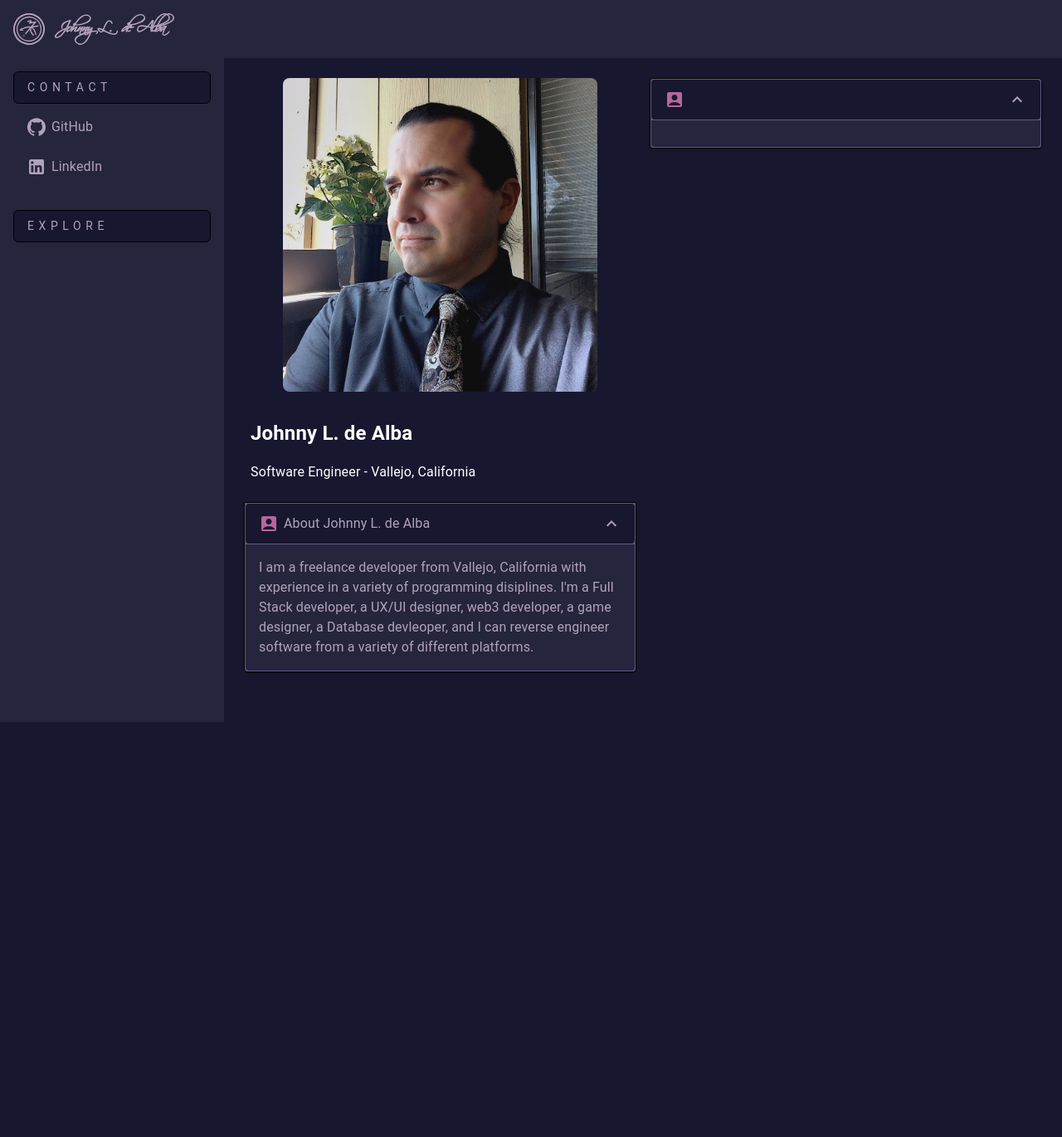
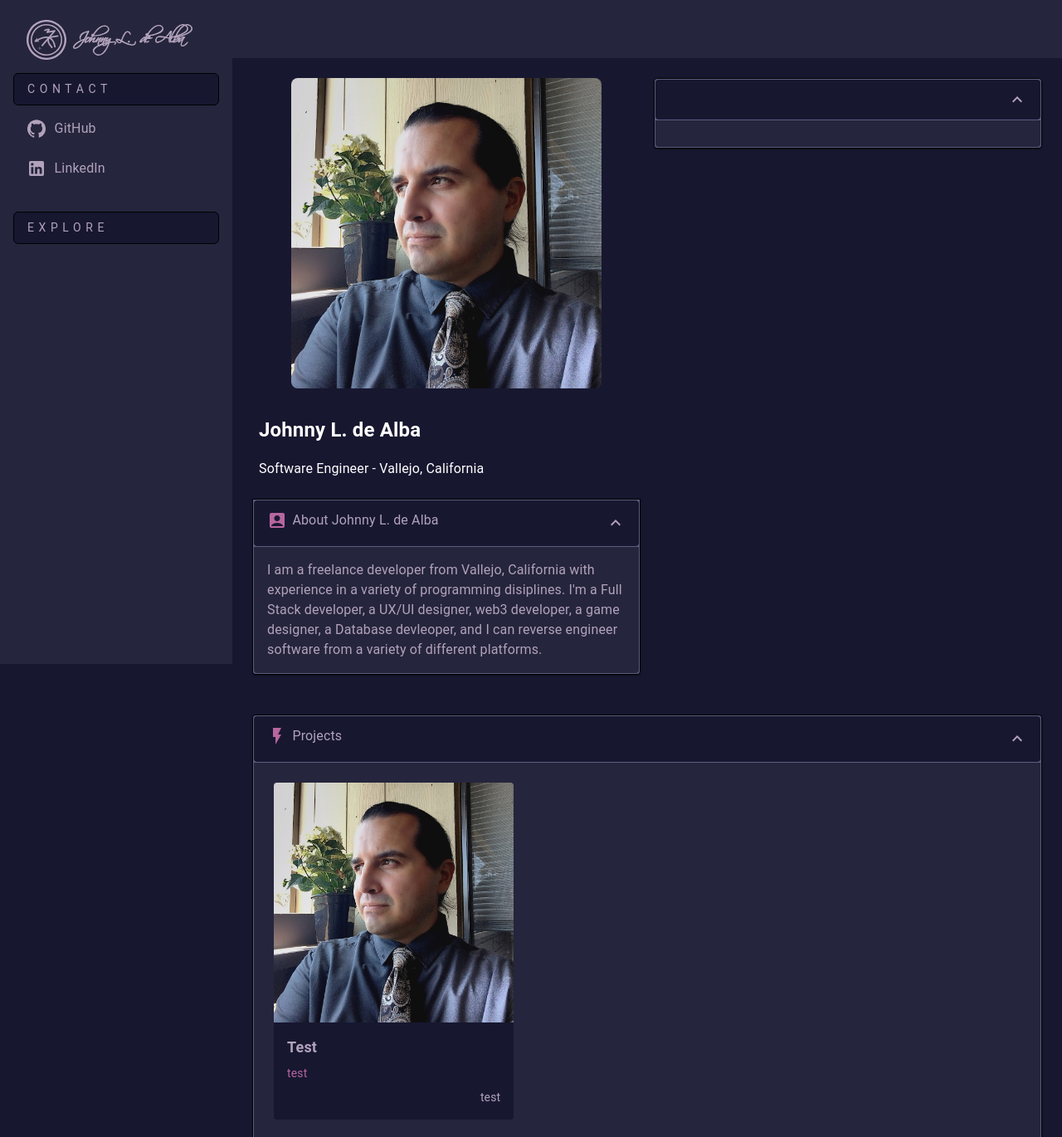
Before and after one commit to JohnnyLdeAlba/portfolio, a React (Create React App) app: page / in a window 1280 px wide. Shown: the top 1370 px of the page at 83% size. Before the commit the page ends 834 px from the top, so only its background shows below. Built offline with nearby package versions, Linux system fonts and the light colour scheme.

Commit message:
Added a project gallery and project view.

```diff
--- a/src/index.tsx
+++ b/src/index.tsx
@@ -31,6 +31,10 @@ import GitHubIcon from '@mui/icons-material/GitHub';
 import LinkedInIcon from '@mui/icons-material/LinkedIn';
 
 import AccountBoxIcon from '@mui/icons-material/AccountBox';
+import FlashOnIcon from '@mui/icons-material/FlashOn';
+import LanguageIcon from '@mui/icons-material/Language';
+import PublicIcon from '@mui/icons-material/Public';
+
 
 const config = {
   palette: {
@@ -40,10 +44,17 @@ const config = {
     lightPurple: '#25253d',
     lighterPurple: '#5c5c80',
     pink: '#b6669f',
-    link: '#b2a2bb'
+    link: '#b2a2bb',
+
+    miniCard: '#171730',
+    subtitle: '#b6669f'
   },
 
-  drawerWidth: '270px',
+  zIndex: {
+    projectView: 9999
+  },
+
+  drawerWidth: '280px',
   drawerTransition: 200
 };
 
@@ -209,12 +220,10 @@ function Navigation(props: {children?:React.ReactNode}) {
       display: 'flex',
       width: 'inherit',
       margin: '8px 16px',
-      '@media (min-width: 800px)': {display: 'none'}
     },
 
     icon: {
-      marginRight: '0.25em',
-      width: '24px'
+      marginRight: '0.4em',
     },
 
     listCategory: {
@@ -252,11 +261,9 @@ function Navigation(props: {children?:React.ReactNode}) {
         open={controller.visible}
         transitionDuration={config.drawerTransition}
         PaperProps={{sx: {
-          marginTop: 0,
           width: config.drawerWidth,
           borderRight: 0,
           backgroundColor: controller.drawerColor,
-          '@media (min-width: 800px)': {marginTop: '70px'}
         }}}>
         <List sx={{flexDirfection: 'column'}}>
           <ListItem sx={style.logo}><SigilIcon /> &nbsp;&nbsp; <SignatureIcon variant="small" /></ListItem>
@@ -290,6 +297,13 @@ function Menubar(props: {children?: React.ReactNode}) {
     controller.show(!controller.visible);
   };
 
+  const style = {
+    logo: {
+      display: 'block',
+      '@media (min-width: 800px)': {display: 'none'}
+    }
+  };
+
   return (
     <AppBar
       position="static"
@@ -311,7 +325,7 @@ function Menubar(props: {children?: React.ReactNode}) {
       }}>
         <MenuIcon sx={{marginTop: '8px', width: '38px'}}/>
       </IconButton>
-      <IconButton component={Link} href="." color="inherit">
+      <IconButton component={Link} href="." color="inherit" sx={style.logo}>
         <SigilIcon variant="small" /> &nbsp;&nbsp; <SignatureIcon />
       </IconButton>
     </AppBar>
@@ -336,25 +350,25 @@ function Headline() {
 
 function Card(props: {
   title?:string,
-  children?: React.ReactNode
+  icon?:React.ReactNode,
+  children?:React.ReactNode
 }) {
 
   const title = props.title ? props.title : '';
 
   const config = getConfig();
-  const style = {
-      icon: {
-      marginRight: '0.25em',
-      width: '24px',
+
+  const IconWrapper = styled(Box)({
+    marginRight: '0.4em',
     color: config.palette.pink
-    }
-  };
+  });
 
   return (
     <Accordion
       defaultExpanded={true}
       disableGutters
       sx={{
+        marginBottom: '16px',
         border: '1px solid #000000',
         background: config.palette.lighterPurple,
         color: config.palette.link
@@ -369,7 +383,7 @@ function Card(props: {
         }}
 
       >
-        <AccountBoxIcon sx={style.icon} />
+        <IconWrapper>{props.icon}</IconWrapper>
         {title}
       </AccordionSummary>
       <AccordionDetails
@@ -387,16 +401,124 @@ function Card(props: {
   );
 }
 
-function Layout() {
+function MiniCard() {
 
   const config = getConfig();
 
-  const Container = Box;
-  const InnerContainer = Box;
-  const Column = Box;
+  const MiniCard = styled(Box)({
+    cursor: 'pointer',
+    overflow: 'hidden',
+    borderRadius: '4px',
+    backgroundColor: config.palette.miniCard
+  });
 
-  const style = {
-    column: {
+  const Preview = styled(Box)({
+    overflow: 'hidden'
+  });
+
+  const Image = styled('img')({
+    display: 'block',
+    position: 'relative',
+    width: '100%',
+    transition: 'transform .4s',
+    ':hover': {
+      transform: 'scale(1.2)'
+    }
+  });
+
+  const Body = styled(Box)({
+    padding: '8px'
+  });
+
+  const Heading = styled('h1')({
+    margin: '8px',
+    fontSize: '18px'
+  });
+
+  const SubTitle = styled('div')({
+    margin: '8px',
+    fontSize: '14px',
+    color: config.palette.subtitle
+  });
+
+  const Date = styled('div')({
+    margin: '8px',
+    fontSize: '14px',
+    textAlign: 'right'
+  });
+
+  return (
+    <MiniCard>
+      <Preview>
+        <Image src="profile-photo.jpg" alt="" />
+      </Preview>
+      <Body>
+        <Heading>Test</Heading>
+        <SubTitle>test</SubTitle>
+        <Date>test</Date>
+      </Body>
+    </MiniCard>
+  );
+}
+
+function Gallery(props: {
+  title?:string,
+  children?: React.ReactNode
+}) {
+
+  const title = props.title ? props.title : '';
+
+  const Container = styled(Box)({
+
+    display: 'flex',
+    flexDirection: 'row',
+    flexWrap: 'wrap',
+  });
+
+  const GalleryItem = styled(Box)({
+
+    padding: '8px',
+    width: '50%',
+
+    '@media (min-width: 1200px)': {
+      width: '33.33%'
+    }
+  });
+
+  return (
+    <Card
+      icon={<FlashOnIcon />}
+      title={title}>
+      <Container>
+        <GalleryItem><MiniCard /></GalleryItem>
+      </Container>
+    </Card>
+  );
+}
+
+function ColumnLayout(props:{children?:React.ReactNode}) {
+
+  const ColumnLayout = styled(Box)({
+
+    display: 'flex',
+    flexDirection: 'column',
+    margin: 0,
+    padding: '16px',
+    maxWidth: '1200px',
+
+    '@media (min-width: 1200px)': {
+      flexDirection: 'row',
+      margin: '0 auto',
+    }
+  });
+
+  return <ColumnLayout>{props.children}</ColumnLayout>;
+}
+
+function Column(props:{children?:React.ReactNode}) {
+
+  const Column = styled(Box)({
+
     boxSizing: 'border-box',
     display: 'flex',
     flexDirection: 'column',
@@ -407,46 +529,127 @@ function Layout() {
       padding: '8px',
       width: '50%'
     }
+  });
+
+  return <Column>{props.children}</Column>;
 }
-  };
 
-  return (<>
-    <Menubar />
-    <Navigation />
-    <Container sx={{
+function LinkItem(props: {
+  href?:string,
+  icon?:React.ReactNode,
+  children?:React.ReactNode
+}) {
+
+  const LinkItem = styled('a')({
+    display: 'flex',
+    flexDirection: 'row',
+    paddingBottom: '8px'
+  });
+
+  const IconWrapper = styled(Box)({
+    paddingRight: '0.4em'
+  });
+
+  return (
+    <LinkItem>
+      <IconWrapper>{props.icon}</IconWrapper>
+      <Link href={props.href}>{props.children}</Link>
+    </LinkItem>
+  );
+}
+
+function ProjectLinks(props: {websiteURL?:string, gitHubURL?:string}) {
+
+  const websiteURL = props.websiteURL ? props.websiteURL : null;
+  const gitHubURL = props.gitHubURL ? props.gitHubURL : null;
+
+  if (websiteURL == null && gitHubURL == null) return null;
+
+  return (
+    <Card icon={<LanguageIcon />} title="External Links">
+      {websiteURL ? <LinkItem icon={<PublicIcon />} href={websiteURL}>{websiteURL}</LinkItem> : null}
+      {gitHubURL ? <LinkItem icon={<PublicIcon />} href={gitHubURL}>{gitHubURL}</LinkItem> : null}
+    </Card>
+  );
+}
+
+function Project(props:{
+  title?:string,
+  previewImage?:string,
+  children?:React.ReactNode
+}) {
+
+  const config = getConfig();
+
+  const Container = Box;
+  const Image = styled('img')({
+    width: '100%'
+  });
+
+  return (
+      <ColumnLayout>
+        <Column>
+          <Image src={props.previewImage} alt="" />
+        </Column>
+        <Column>
+          <Card icon={<FlashOnIcon />} title={props.title}>
+            {props.children}
+          </Card>
+          <ProjectLinks />
+        </Column>
+      </ColumnLayout>
+  );
+}
+
+function Layout() {
+
+  const config = getConfig();
+
+  const Container = styled(Box)({
+
     padding: 0,
-
     '@media (min-width:800px)': {
       paddingLeft: config.drawerWidth
     }
-    }}>
-      <InnerContainer
-        sx={{
-          display: 'flex',
-          flexDirection: 'column',
-          margin: 0,
-          padding: '16px',
+  });
+
+  const RowLayout = styled(Box)({
+
+    padding: '24px',
     width: 'inherit',
-          maxWidth: '1280px',
+    maxWidth: '1200px',
 
     '@media (min-width: 1200px)': {
       flexDirection: 'row',
       margin: '0 auto'
     }
-        }}
-      >
-        <Column sx={style.column}>
+  });
+
+  return (<>
+
+    <Menubar />
+    <Navigation />
+    <Container>
+      <ColumnLayout>
+        <Column>
           <ProfilePhoto />
           <Headline />
-         <Card title="About Johnny L. de Alba">
+         <Card icon={<AccountBoxIcon />} title="About Johnny L. de Alba">
 I am a freelance developer from Vallejo, California with experience in a variety of programming disiplines. I'm a Full Stack developer, a UX/UI designer, web3 developer, a game designer, a Database devleoper, and I can reverse engineer software from a variety of different platforms.
          </Card>
         </Column>
-        <Column sx={style.column}>
-          <Card/>
+        <Column>
+          <Card />
         </Column>
-      </InnerContainer>
+      </ColumnLayout>
+      <RowLayout>
+        <Gallery title="Projects" />
+      </RowLayout>
+
+    <Project title="Project Name" previewImage="profile-photo.jpg" />
     </Container>
+
+
   </>);
 }
 
```
Lines whose indentation alone changed are shown as unchanged.
